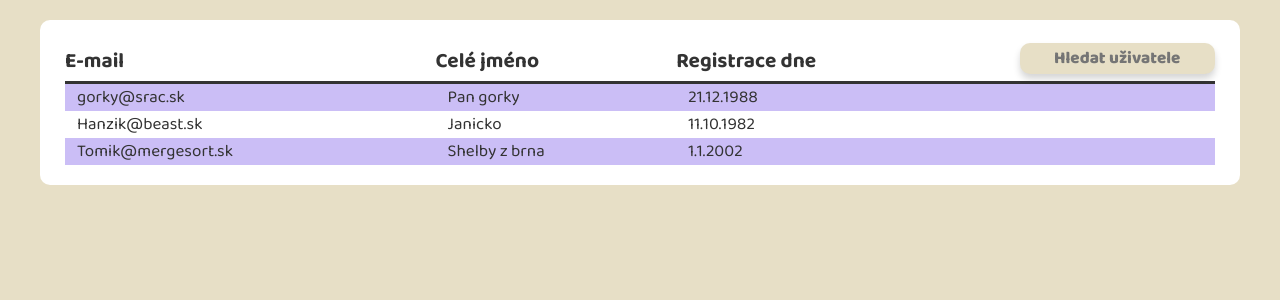
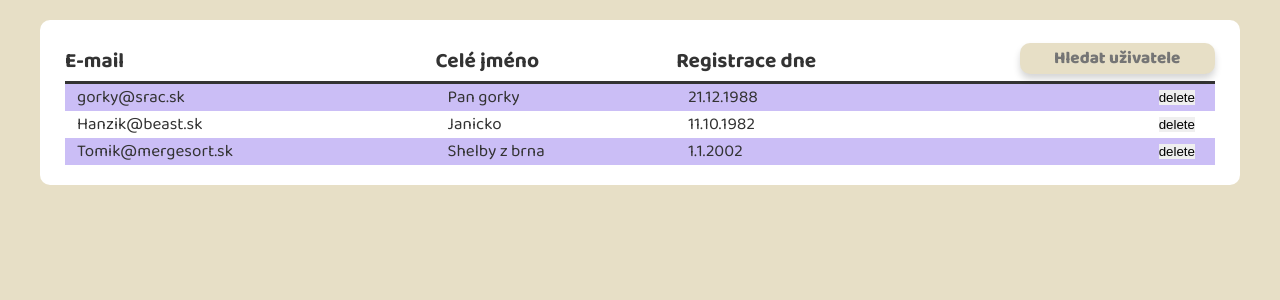
Before and after one commit to gorky22/IIS_BOOKSHOP, a Flask app: page /admin/ in a window 1280 px wide. Shown: the part 80-380 px from the top of the page. Run offline with Flask 2, Linux system fonts and the light colour scheme.

Commit message:
[ADD] - delte btn without css

```diff
--- a/website/admin.py
+++ b/website/admin.py
@@ -8,8 +8,8 @@ def adminPage():
         users = [{'e-mail' : 'najdeny@email', 'name' : request.form["nm"], 'data' : '21.12.1988'}]
     else:
         users = [{'e-mail' : 'gorky@srac.sk', 'name' : 'Pan gorky', 'data' : '21.12.1988'},
-             {'e-mail' : 'Hanzik@beast.sk', 'name' : 'Janicko', 'data' : '11.10.1982'},
-             {'e-mail' : 'Tomik@mergesort.sk', 'name' : 'Shelby z brna', 'data' : '1.1.2002'}]
+                 {'e-mail' : 'Hanzik@beast.sk', 'name' : 'Janicko', 'data' : '11.10.1982'},
+                 {'e-mail' : 'Tomik@mergesort.sk', 'name' : 'Shelby z brna', 'data' : '1.1.2002'}]
 
     return render_template("/admin/admin.html", users=users)
 
--- a/website/static/css/admin/admin.css
+++ b/website/static/css/admin/admin.css
@@ -84,3 +84,13 @@ input[type=text]:focus, input[type=text]:hover {
 ::placeholder {
     opacity: 1;
 }
+
+.deleteBtn {
+    padding-right: 2rem;
+    text-align: right;
+}
+
+#btnDelete {
+    border-style: none;
+    border: none;
+}
--- a/website/templates/admin/admin.html
+++ b/website/templates/admin/admin.html
@@ -25,7 +25,11 @@
             <td>{{ user['e-mail']}}</td>
             <td>{{ user['name'] }}</td>
             <td>{{ user['data']}}</td>
-            <td></td>
+            <td class="deleteBtn">
+                <form action="makes_tables.py" method="post">
+                    <input type="button" name="btnDelete" id="btnDelete" value="delete">
+                </form >
+            </td>
         </tr>
         {% endfor %}
     </table>
```
